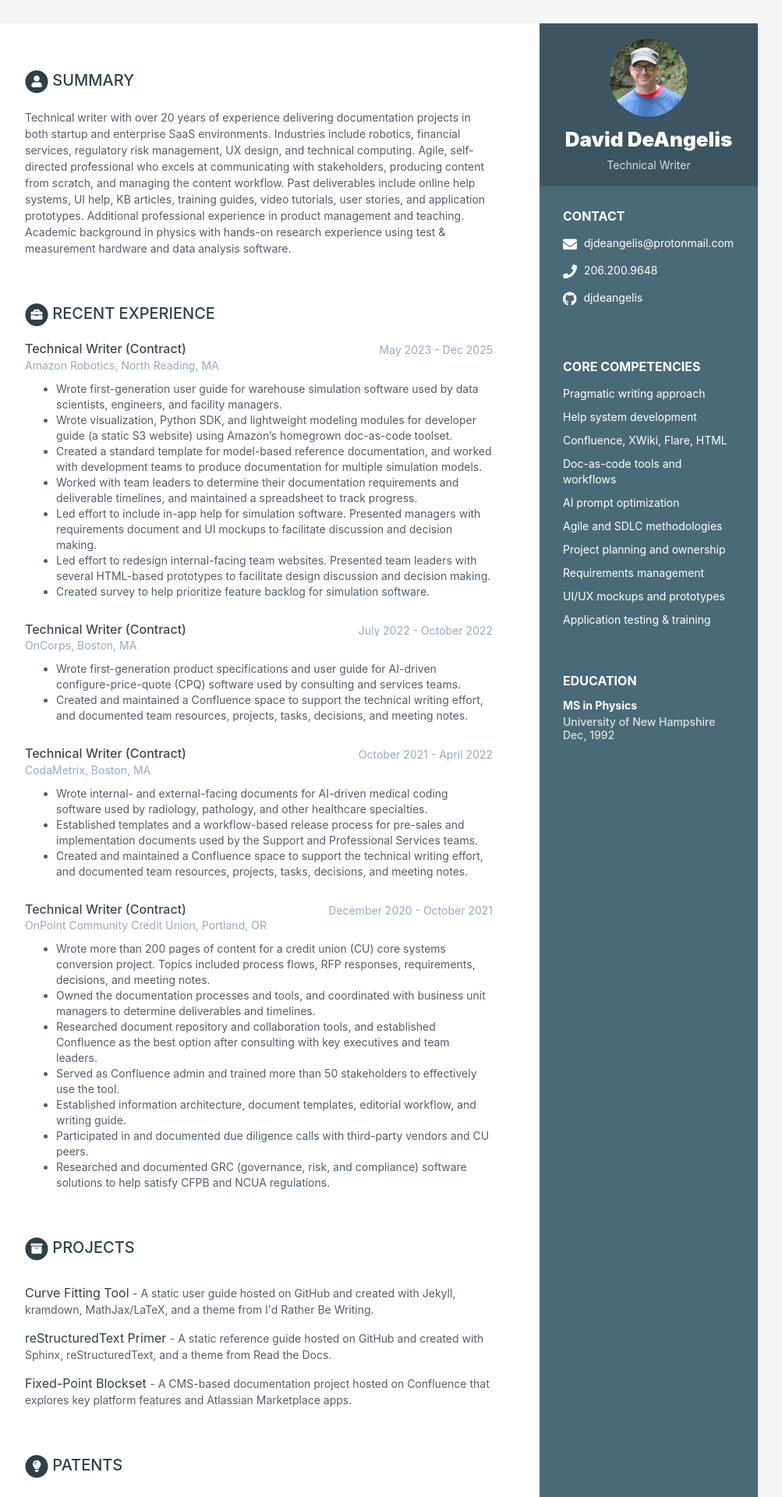
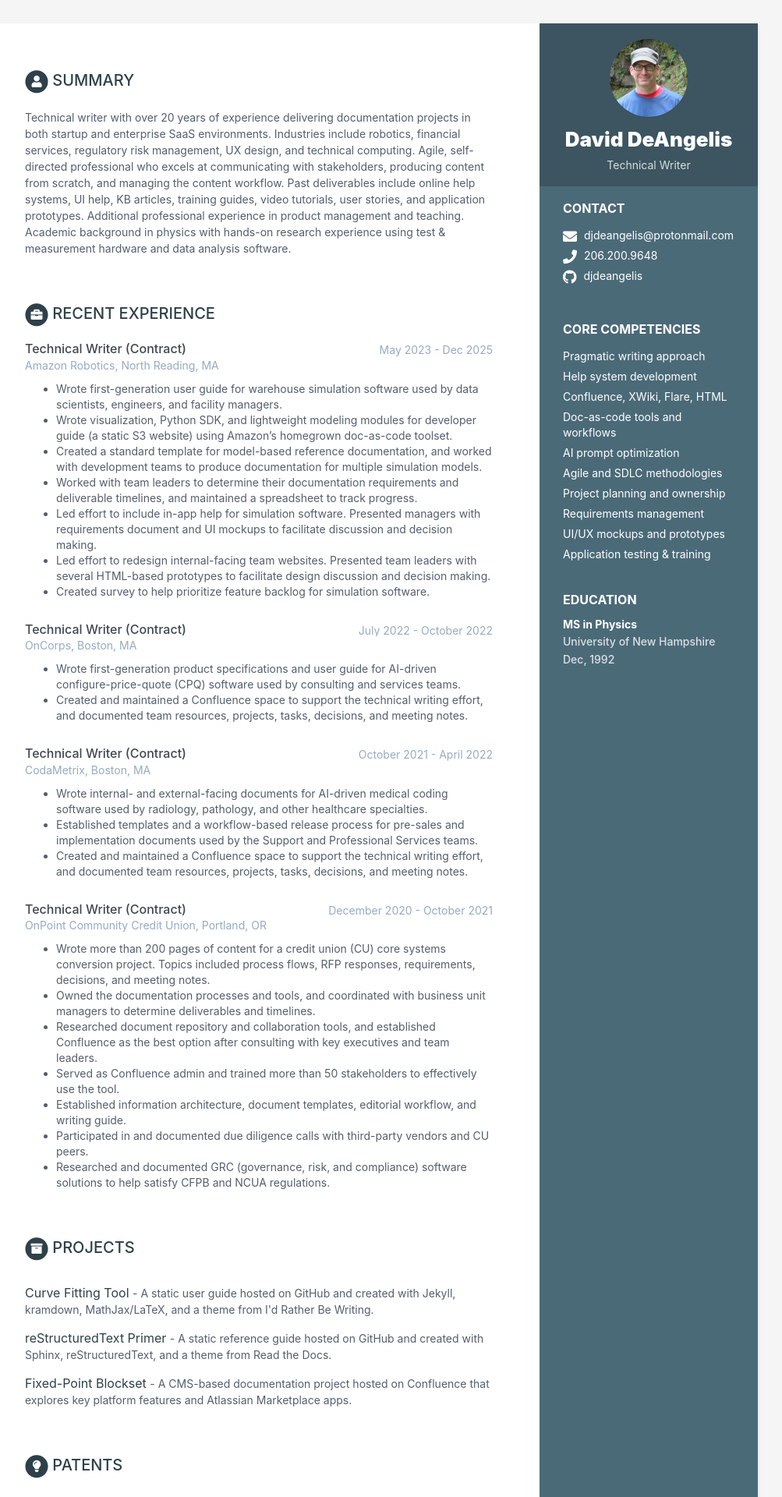
Before and after one commit to djdeangelis/djdeangelis.github.io, a Jekyll site: the page built from index.html, in a window 1280 px wide. Shown: the top 1920 px of the page at 78% size, without its empty margins (168-1171 px from the left). Built offline with Jekyll 4.4.1, drawn with Linux system fonts in a browser that asks for light colours.

Commit message:
Modify base CSS

```diff
--- a/_sass/_base.scss
+++ b/_sass/_base.scss
@@ -86,14 +86,14 @@ p {
             vertical-align: middle;
         }
         li {
-            margin-bottom: 15px;
+            margin-bottom: 6px;
             &:last-child {
                 margin-bottom: 0;
             }
         }
     }
     .container-block {
-        padding: 30px;
+        padding: 20px 30px;
     }
     .container-block-title {
         text-transform: uppercase;
@@ -105,7 +105,7 @@ p {
     .degree {
         font-size: 14px;
         margin-top: 0;
-        margin-bottom: 5px;
+        margin-bottom: 6px;
     }
     .education-container {
         .item {
@@ -117,7 +117,7 @@ p {
         .meta {
             color: rgba(256, 256, 256, 0.8);
             font-weight: 500;
-            margin-bottom: 0px;
+            margin-bottom: 6px;
             margin-top: 0;
         }
         .time {
@@ -145,7 +145,7 @@ p {
     .interests-list {
         margin-bottom: 0;
         li {
-            margin-bottom: 10px;
+            margin-bottom: 6px;
             &:last-child {
                 margin-bottom: 0;
             }
```
Also changed, not shown: 1 other file.
